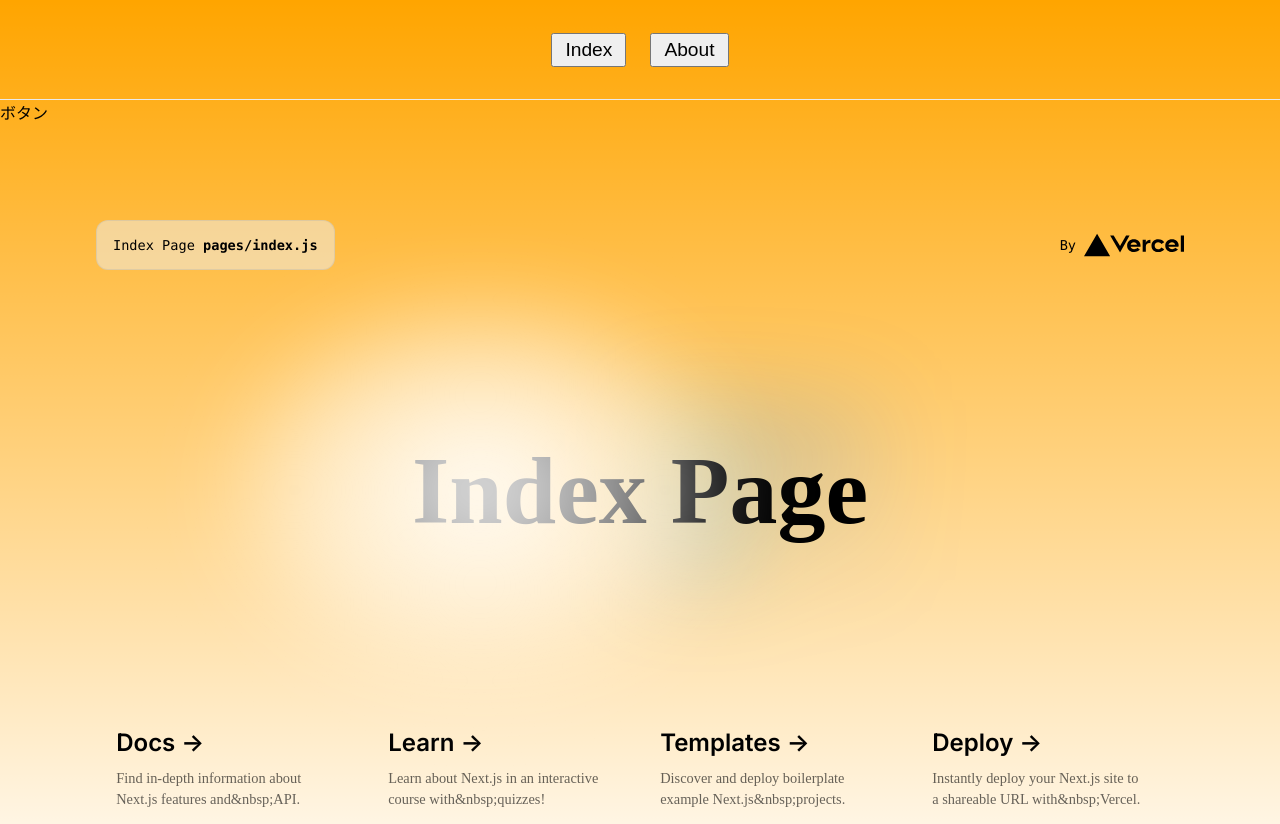
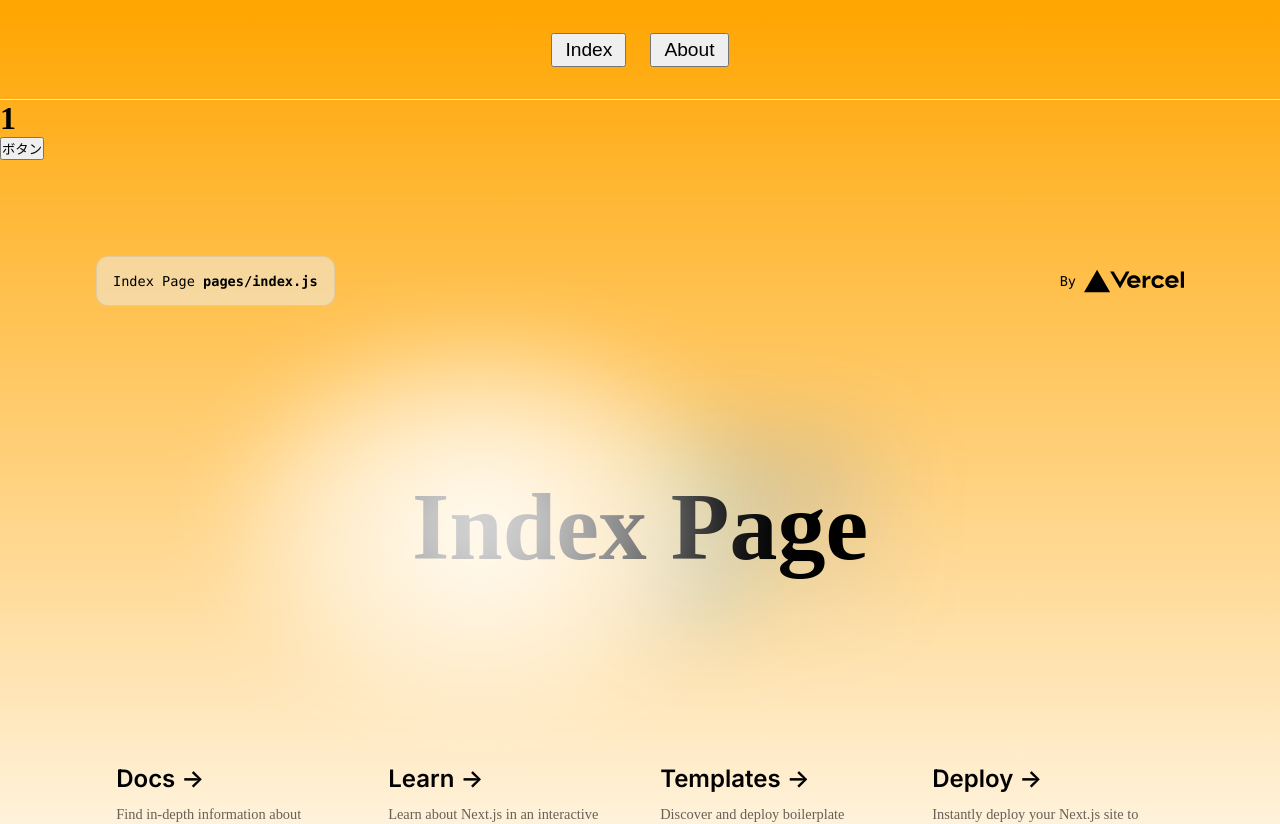
Before and after one commit to Kai-Itakura/study-react, a Next.js app: page / in a window 1280 px wide. Shown: the top 824 px of the page. Built offline with nearby package versions, Linux system fonts and the light colour scheme.

Commit message:
✨ カウンターを設置してuseStateでカウントアップする

```diff
--- a/src/pages/index.jsx
+++ b/src/pages/index.jsx
@@ -4,25 +4,20 @@
 import { Center } from 'src/components/Center'
 import { Headline } from 'src/components/Headline'
 import { Header } from 'src/components/Header'
-import { useCallback, useEffect } from 'react'
+import { useEffect, useState } from 'react'
 
 export default function Home() {
-  const foo = '背景色を赤に変えますか？';
+  const [count, setCount] = useState(1);
 
-  const handleClick = useCallback((e) => {
-    e.preventDefault();
-    console.log(e.target.href);
-    alert(foo);
-    document.body.style.backgroundColor = 'red';
-  }, []);
+  const handleClick = (e) => {
+    setCount((count) => count + 1);
+    setCount((count) => count + 1);
+  };
 
   useEffect(() => {
     document.body.style.backgroundColor = 'orange';
-    console.log('マウント時');
-
     return () => {
       document.body.style.backgroundColor = '';
-      console.log('アンマウント時');
     };
   }, []);
 
@@ -34,7 +29,8 @@
 
       <Header />
 
-      <a href='./about' onClick={handleClick}>ボタン</a>
+      <h1>{count}</h1>
+      <button onClick={handleClick}>ボタン</button>
 
       <main className={styles.main}>
         <Headline page='index'>
```
